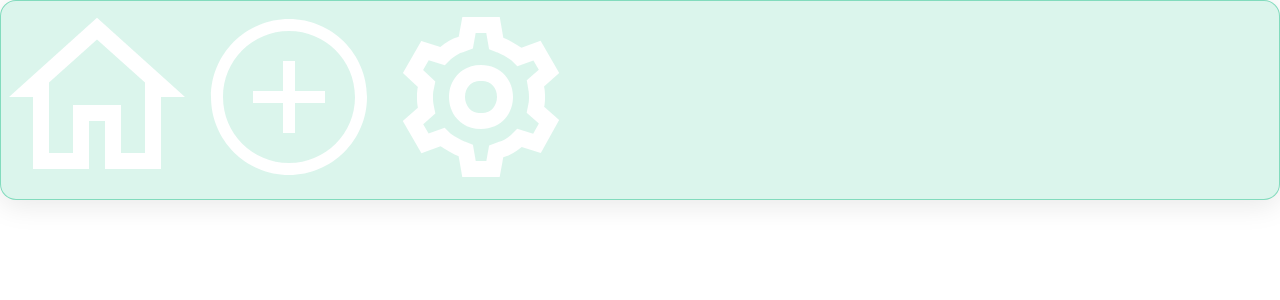
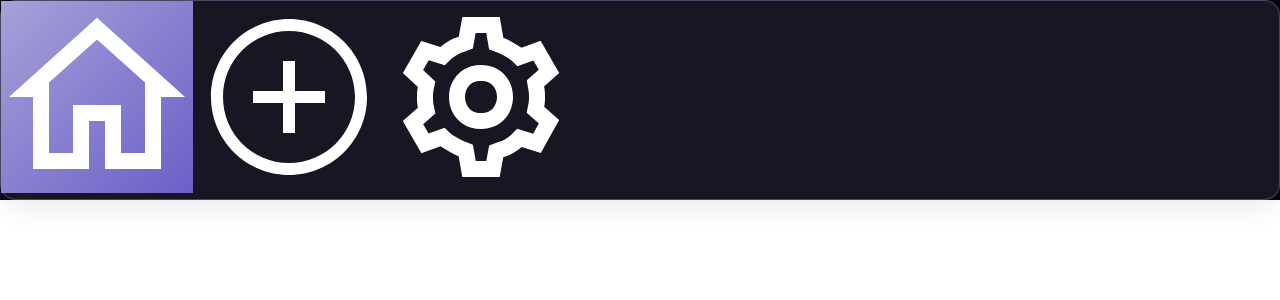
Before and after one commit to krystiano13/flashcard-app, a React (Vite) app: page / in a window 1280 px wide. Shown: the top 300 px of the page. Built offline with nearby package versions, Linux system fonts and the light colour scheme.

Commit message:
add color palette

```diff
--- a/src/index.css
+++ b/src/index.css
@@ -2,11 +2,33 @@
 @tailwind components;
 @tailwind utilities;
 
+:root {
+    --primary: #A6A1D8;
+    --secondary: #37307D;
+    --bg:  #08070F;
+    --accent: #6A60C8;
+    --text: #E2E0F0;
+}
+
+.bg { background-color: var(--bg); }
+.bg-primary { background-color: var(--primary); }
+.bg-secondary { background-color: var(--secondary); }
+.bg-accent { background-color: var(--accent); }
+
+.text-bg { color: var(--bg); }
+.text-primary { color: var(--primary); }
+.text-secondary { color: var(--secondary); }
+.text-accent { color: var(--accent); }
+
 .glassomorph1 {
-    background: rgba(16, 185, 129, 0.15);
+    background: rgba(166, 161, 216, 0.1);
     border-radius: 16px;
     box-shadow: 0 4px 30px rgba(0, 0, 0, 0.1);
     backdrop-filter: blur(6.9px);
     -webkit-backdrop-filter: blur(6.9px);
-    border: 1px solid rgba(16, 185, 129, 0.44);
+    border: 1px solid rgba(166, 161, 216, 0.35);
 }
+
+.choosen {
+    background: linear-gradient(-45deg,var(--accent), var(--primary));
+}
--- a/src/views/Home/Home.jsx
+++ b/src/views/Home/Home.jsx
@@ -4,19 +4,19 @@ import settingsIcon from '../../../public/icons/settings-icon.svg';
 import addIcon from '../../../public/icons/plus-icon.svg';
 export function Home() {
     return (
-        <main className="w-[100vw] h-[100vh] bg-gray-800 flex flex-col justify-between p-2">
+        <main className="w-[100vw] h-[100vh] bg flex flex-col justify-between p-2">
             <section id="search">
 
             </section>
             <section id="content"></section>
             <nav className="w-full flex items-center justify-evenly p-3 glassomorph1">
-                <button className="w-12">
+                <button className="w-14 choosen p-1.5 rounded-xl">
                     <img src={homeIcon} alt="home icon" />
                 </button>
-                <button className="w-12">
+                <button className="w-14 p-1.5">
                     <img src={addIcon} alt="plus icon"/>
                 </button>
-                <button className="w-12">
+                <button className="w-14 p-1.5">
                     <img src={settingsIcon} alt="settings icon"/>
                 </button>
             </nav>
```
